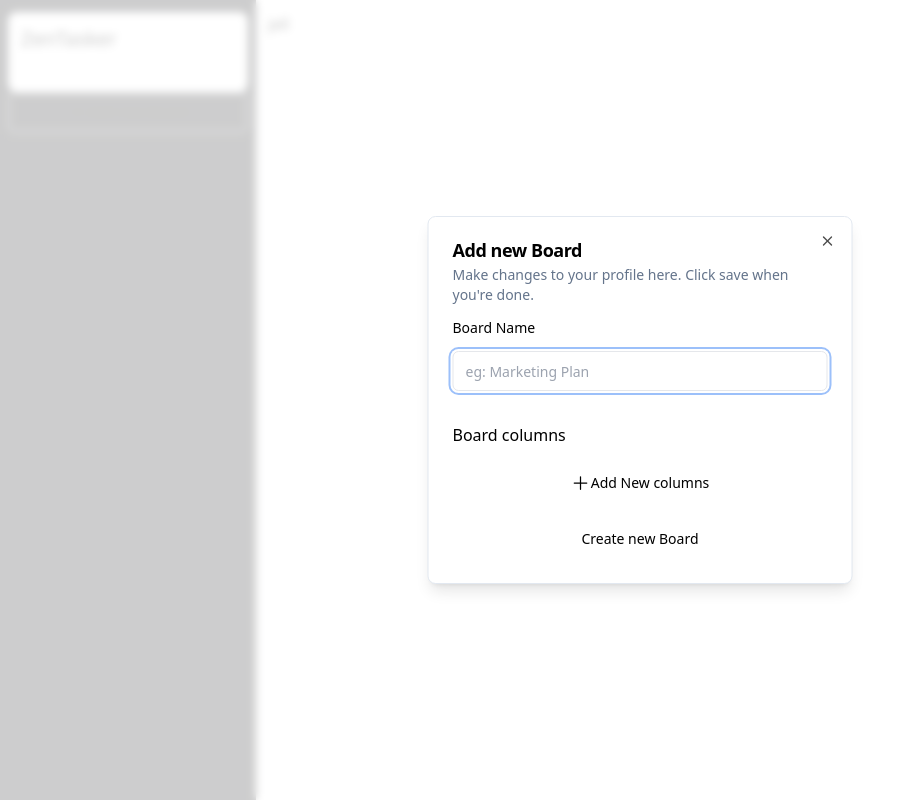
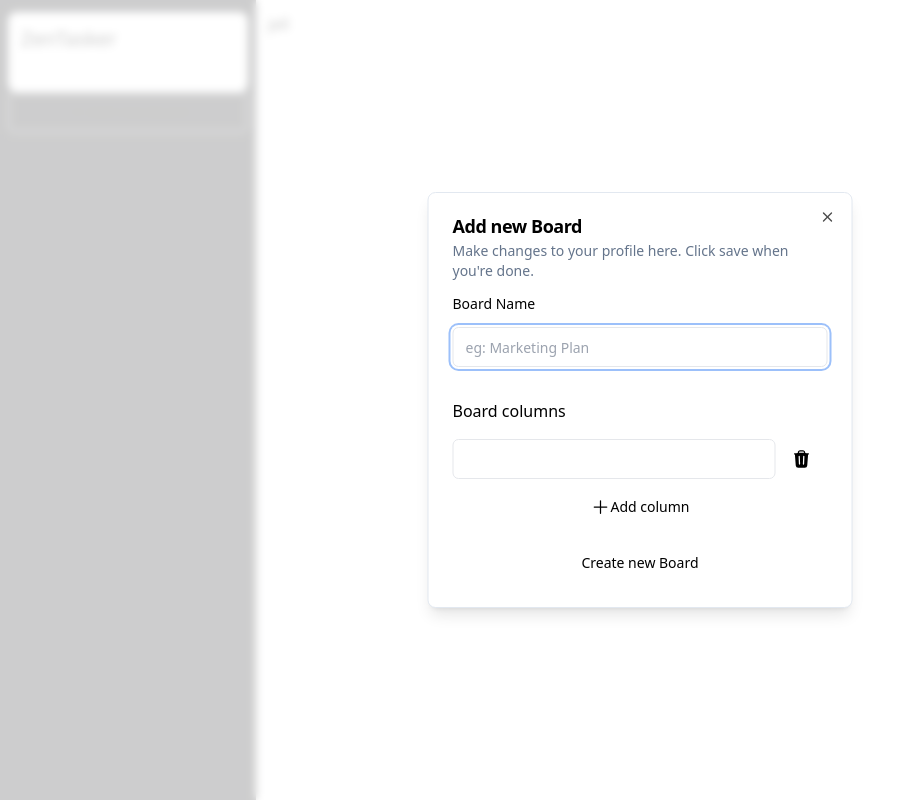
Before and after one commit to madicke12/madicke-s-task-manangement-app, a Next.js app in the folder task_management_by_madicke/: page /board in a window 1280 px wide. Both pictures are taken after a click on the button "Add new Board". Shown: the whole page, without its empty margins (0-911 px from the left). Built offline with nearby package versions, Linux system fonts and the light colour scheme; no server answers; the database is empty.

Commit message:
added the add [column ,task] features

```diff
--- a/task_management_by_madicke/src/app/board/[id]/page.jsx
+++ b/task_management_by_madicke/src/app/board/[id]/page.jsx
@@ -15,8 +15,8 @@ const boardPage = async ({ params: params }) => {
   });
   return (
     <>
-      <Navbar boardName={"Board.name"} />
-      <main className="flex w-full h-full overflow-y-auto overflow-x-auto mt-3  p-3">
+      <Navbar boardName={Board.name} />
+      <main className="flex w-full h-full overflow-y-scroll overflow-x-auto mt-3  p-3">
         {Board.columns.map((column, index) => (
           <div
             key={column.id}
--- a/task_management_by_madicke/src/app/board/addBoardDialog.jsx
+++ b/task_management_by_madicke/src/app/board/addBoardDialog.jsx
@@ -11,6 +11,7 @@ import { Input } from "@/components/ui/input"
 import { Label } from "@/components/ui/label"
 import { Button } from "@/components/ui/button"
 import {PlusIcon} from "@heroicons/react/24/solid"
+import DynamicInput from "./dynamic-input"
 
 export function DialogDemo() {
   return (
@@ -39,7 +40,7 @@ export function DialogDemo() {
           </div>
           <div className="flex flex-col   mt-4 gap-4">
            <span>Board columns</span>
-           <Button> <PlusIcon height={20}/> Add New columns</Button>
+           <DynamicInput type='columns'/>
           </div>
         </div>
         <DialogFooter>
--- a/task_management_by_madicke/src/app/board/addNewTask.jsx
+++ b/task_management_by_madicke/src/app/board/addNewTask.jsx
@@ -1,28 +1,28 @@
-'use client'
+
 import { Button } from "@/components/ui/button";
 import {
     Dialog,
     DialogContent,
     DialogHeader,
     DialogTitle,
-    DialogTrigger
+    DialogTrigger,
 } from "@/components/ui/dialog";
 import { Input } from "@/components/ui/input";
 import { Label } from "@/components/ui/label";
 import { Textarea } from "@/components/ui/textarea";
-import { PlusIcon } from '@heroicons/react/24/solid';
-import { useState } from "react";
+import { PlusIcon } from "@heroicons/react/24/solid";
+import DynamicInput from "./dynamic-input";
+import StatusSelect from "./select";
 
+const AddNewTask = () => {
 
-const AddNewTask=()=>{
-    const [inputcount , setInputCounts]= useState(0)
-    const handleClick=()=>{
-        setInputCounts(prev=>prev +1)
-    }
-    return(
-        <Dialog>
+  return (
+    <Dialog  >
       <DialogTrigger>
-                <Button className="hover:bg-slate-400" ><PlusIcon height={20}/>Add new Task</Button>
+        <Button className="hover:bg-slate-400">
+          <PlusIcon height={20} />
+          Add new Task
+        </Button>
       </DialogTrigger>
       <DialogContent>
         <DialogHeader>
@@ -30,22 +30,31 @@ const AddNewTask=()=>{
         </DialogHeader>
         <form action="">
           <div className="mb-3">
-                        <Label htmlFor='name' >Task Name</Label>
-                        <Input id='name' className='mt-2' placeholder='e.g Do my homework' />
+            <Label htmlFor="name">Task Name</Label>
+            <Input
+              id="name"
+              className="mt-2"
+              placeholder="e.g Do my homework"
+            />
           </div>
           <div className="mb-3">
-                        <Label htmlFor='description' className='mb-2'>Description</Label>
-                        <Textarea id="description" className='mt-2' placeholder=""/>
+            <Label htmlFor="description" className="mb-2">
+              Description
+            </Label>
+            <Textarea id="description" className="mt-2" placeholder="" />
           </div>
           <div className="flex flex-col">
             <Label className="mb-2">Subtasks</Label>
-                        {inputcount>0 && [...Array(inputcount)].map(item=> <Input id={`tache${item}`}/>)}
-                        <Button type="button" onClick={handleClick}  className="hover:bg-white hover:text-black"><PlusIcon height={20}/>Ad new Subtask</Button>
+            <DynamicInput/>
+            <div className="mt-2">
+            <Label className='mb-2'>Current Status</Label>
+            <StatusSelect/>
+            </div>
           </div>
         </form>
       </DialogContent>
     </Dialog>
-    )
-}
+  );
+};
 
-export default AddNewTask
+export default AddNewTask;
--- /dev/null
+++ b/task_management_by_madicke/src/app/board/dynamic-input.jsx
@@ -0,0 +1,46 @@
+'use client'
+
+
+import { useState } from 'react';
+import { Input } from '@/components/ui/input';
+import { Button } from '@/components/ui/button';
+import {PlusIcon ,TrashIcon} from '@heroicons/react/24/solid'
+const DynamicInput = ({type}) => {
+  const [inputCount, setInputCount] = useState([{id:Date.now()*2}]);
+
+  const handleAddInput = () => {
+    setInputCount((prev) => [...prev, { id: Date.now() }]);
+  };
+
+  const handleDeleteInput = (id) => {
+    setInputCount((prev) => prev.filter((input) => input.id !== id));
+  };
+'ownerproof-3480749-1701464923-361ca95b6572'
+  return (
+    <div >
+
+      {inputCount.map((input) => (
+
+       <div className="flex" key={input.id}>
+        {console.log(input.id)}
+       <Input className="mb-2" id={input.id} />{" "}
+       <Button type="button" onClick={()=>handleDeleteInput(input.id)} >
+         {" "}
+         <TrashIcon height={20} />
+       </Button>{" "}
+     </div>
+      ))}
+
+      <Button
+              type="button"
+              onClick={handleAddInput}
+              className="hover:bg-white w-full hover:text-black"
+            >
+              <PlusIcon height={20} />
+              {type === 'columns'? 'Add column' : 'Add Subtask'}
+            </Button>
+    </div>
+  );
+};
+
+export default DynamicInput;
```
Lines whose indentation alone changed are shown as unchanged.
